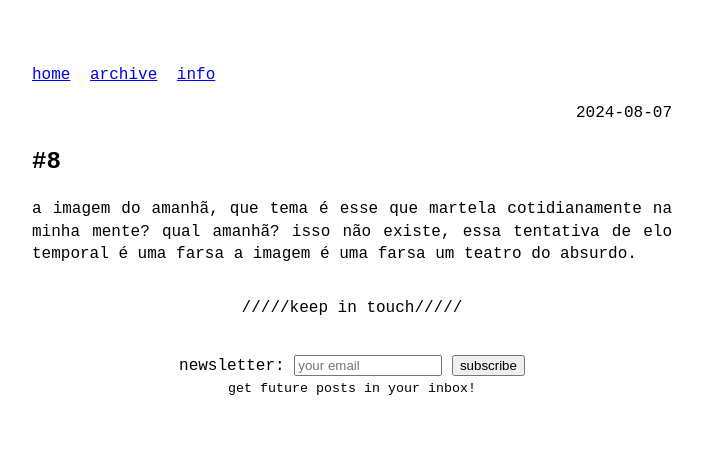
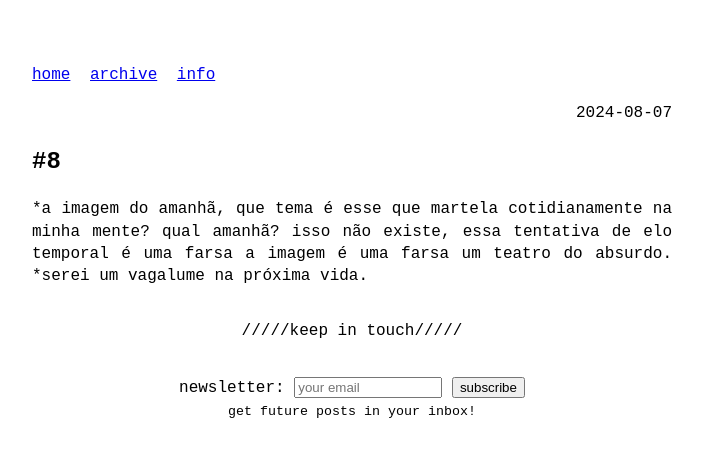
Before and after one commit to odaniloluna/odaniloluna.github.io, a Jekyll site: the page built from _posts/2024-08-07-#8.md, in a window 1280 px wide. Shown: the top 457 px of the page, without its empty margins (288-991 px from the left). Built offline with Jekyll 4.4.1, drawn with Linux system fonts in a browser that asks for light colours.

Commit message:
Update 2024-08-07-#8.md

```diff
--- a/_posts/2024-08-07-#8.md
+++ b/_posts/2024-08-07-#8.md
@@ -5,4 +5,6 @@
 ---
 
 <p class="description" style="text-align: justify;">
-a imagem do amanhã, que tema é esse  que martela cotidianamente na minha mente? qual amanhã? isso não existe, essa tentativa de elo temporal é uma farsa a imagem é uma farsa um teatro do absurdo.
+*a imagem do amanhã, que tema é esse  que martela cotidianamente na minha mente? qual amanhã? isso não existe, essa tentativa de elo temporal é uma farsa a imagem é uma farsa um teatro do absurdo.
+
+*serei um vagalume na próxima vida.
```
